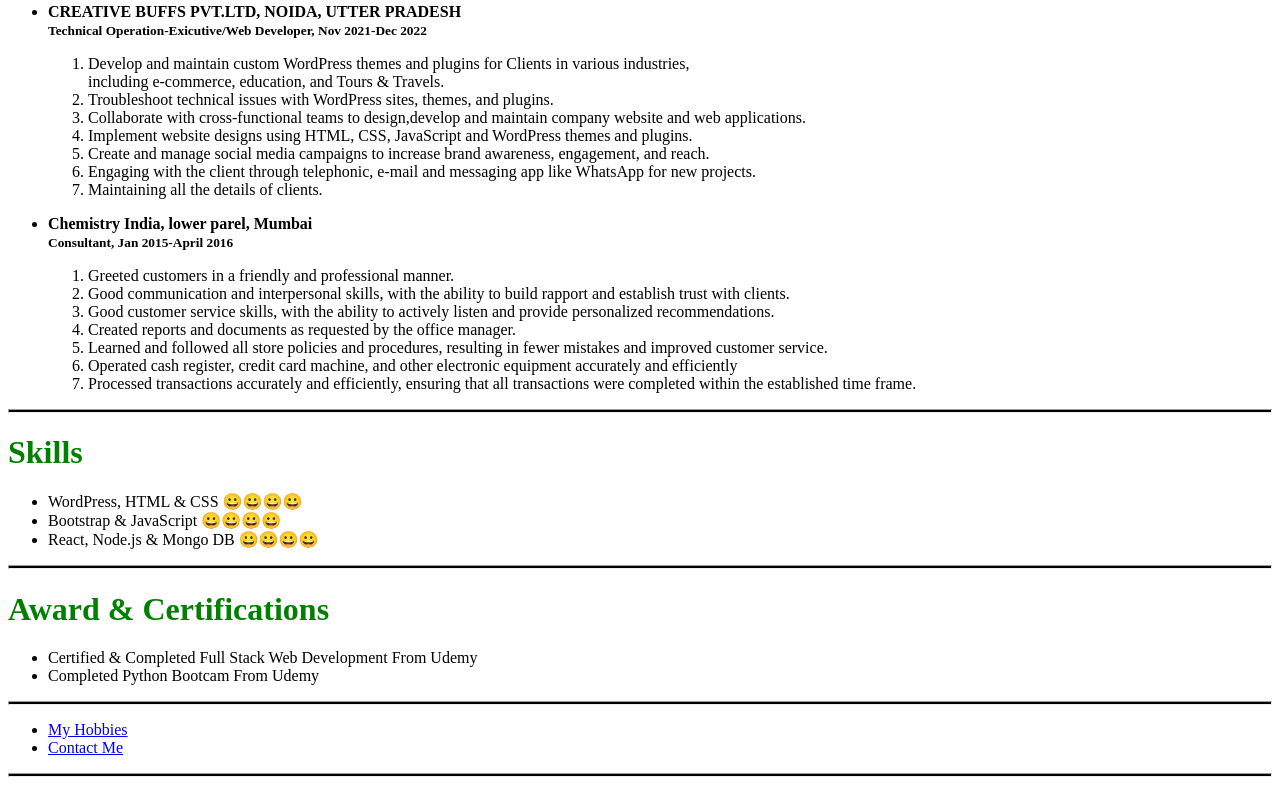
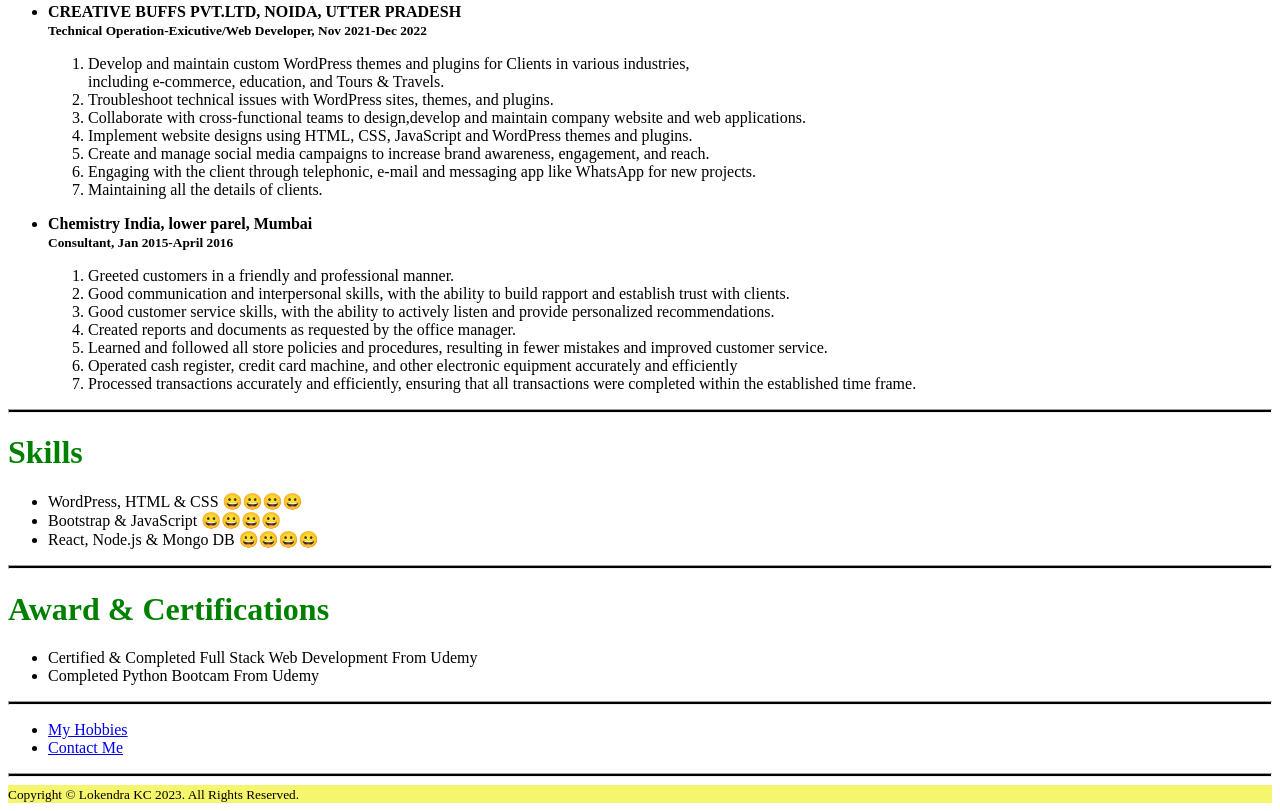
Before and after one commit to LokendraPanda/HTML-My-Resume, a plain HTML site: page index.html in a window 1280 px wide. Shown: the part 745-1556 px from the top of the page. Before the commit the page ends 1530 px from the top, so only its background shows below. Drawn offline with Linux system fonts and the light colour scheme.

Commit message:
Update index.html

```diff
--- a/index.html
+++ b/index.html
@@ -122,7 +122,9 @@
         <li><a href="file/contact-me/Contact.html">Contact Me</a></li>
 
     </ul> <hr style="background-color: black; height: 2px;" />
-
+<section style="background-color:rgb(246, 246, 110);">
+    <footer> <small>Copyright © Lokendra KC 2023. All Rights Reserved.</small></footer>
+</section>
 </body>
 
 </html>
```
